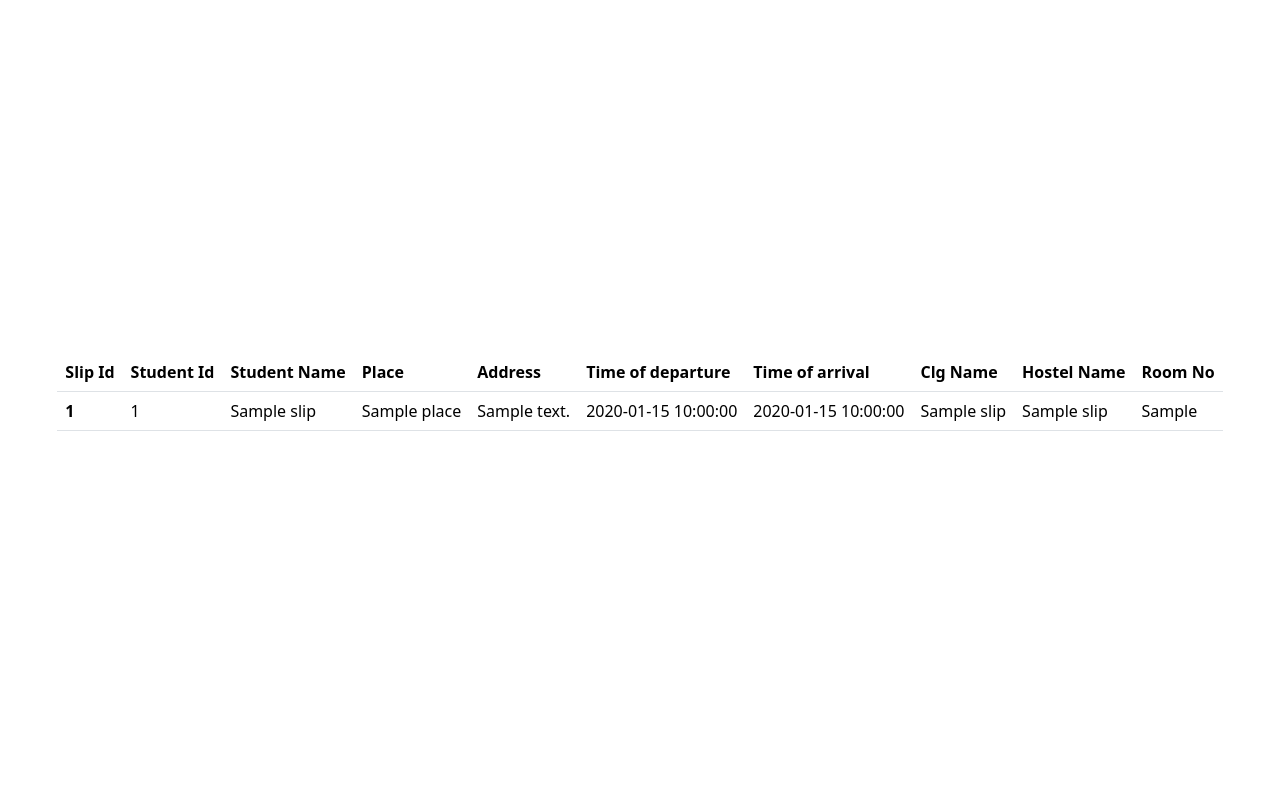
After one commit to anuj-980/apnahostel-website-v2, a Flask app: template templates/slipdata.html in a window 1280 px wide. The commit adds this page. Run offline with Flask 3, Linux system fonts and the light colour scheme; the template is opened without the code that fills it: most values are stand-ins (such as "Sample title", 1, 10 or a date in 2020).

Commit message:
added admin to view slips

```diff
--- a/app.py
+++ b/app.py
@@ -1,5 +1,5 @@
 from flask import Flask, render_template,jsonify, request, redirect, url_for
-from database import load_signin, load_user, do_signup, load_admin, check_user, check_admin, put_slip_request
+from database import load_signin, load_user, do_signup, load_admin, check_user, check_admin, put_slip_request, load_slip, load_bridge_slip
 
 app = Flask(__name__)
 
@@ -71,9 +71,19 @@ def slip_request():
 def slip_requested():
   data = request.form
   req_list = [user_id,data]
-  put_slip_request(req_list)
+  slip = put_slip_request(req_list)
   user = user_id
-  return render_template('slip_requested.html',user=user)
+  return render_template('slip_requested.html',user=user,slip=slip)
+
+
+
+#________________________________________________________________
+#ADMIN
+
+@app.route("/ad_slip")
+def ad_slipy():
+  slip_data = load_bridge_slip()
+  return render_template('slipdata.html',slips=slip_data)
 
 
 
--- a/templates/adminnav.html
+++ b/templates/adminnav.html
@@ -26,7 +26,7 @@
             <a class="nav-link" href="#">Attendance</a>
           </li>
           <li class="nav-item">
-            <a class="nav-link" href="#">Pass Slip</a>
+            <a class="nav-link" href="/ad_slip">Pass Slip</a>
           </li>
           <li class="nav-item dropdown">
             <a class="nav-link dropdown-toggle" href="#" role="button" data-bs-toggle="dropdown" aria-expanded="false">
--- a/templates/slip_requested.html
+++ b/templates/slip_requested.html
@@ -20,7 +20,7 @@
     </style>
 
     <div class="center">
-    <h1>Hello, your slip request is submitted</h1>
+    <h1>Hello, your slip request is submitted. Your slip id is {{slip}}</h1>
       <h2>Redirecting</h2>
     </div>
   </body>
--- /dev/null
+++ b/templates/slipdata.html
@@ -0,0 +1,45 @@
+<html>
+  <head>
+    {% include 'bootstrap.html' %}
+  </head>
+  <body>
+    <div class="h-100 d-sm-flex align-items-center justify-content-center">
+      <div class="grid" style="padding:15px;">
+        <table class="table">
+          <thead>
+            <tr>
+              <th scope="col">Slip Id</th>
+              <th scope="col">Student Id</th>
+              <th scope="col">Student Name</th>
+              <th scope="col">Place</th>
+              <th scope="col">Address</th>
+              <th scope="col">Time of departure</th>
+              <th scope="col">Time of arrival</th>
+              <th scope="col">Clg Name</th>
+              <th scope="col">Hostel Name</th>
+              <th scope="col">Room No</th>
+            </tr>
+          </thead>
+          <tbody>
+            {% for slip in slips %}
+              <tr>
+                <th scope="row">{{slip.slip_id}}
+                <td>{{slip.id}}</td>
+                <td>{{slip.std_name}}</td>
+                <td>{{slip.place}}</td>
+                <td>{{slip.address}}</td>
+                <td>{{slip.time_go}}</td>
+                <td>{{slip.time_in}}</td>
+                <td>{{slip.clg_name}}</td>
+                <td>{{slip.hostel_name}}</td>
+                <td>{{slip.room_no}}</td>
+                </th>
+              </tr>
+            {% endfor %}
+          </tbody>
+        </table>
+      </div>
+    </div>
+
+</body>
+</html>
```
Also changed, not shown: database.py (+31 -1 lines).
